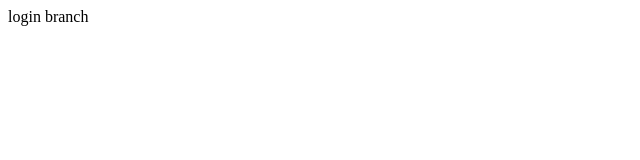
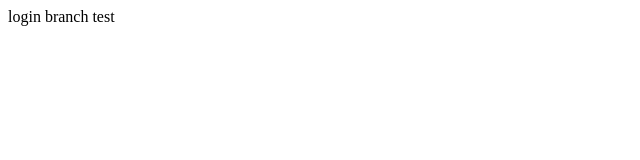
Before and after one commit to princeid/MyAppSample2, a plain HTML site: page login.html in a window 1280 px wide. Shown: the full height of the page, 0-640 px from the left. Drawn offline with Linux system fonts and the light colour scheme.

Commit message:
added test to body tag

```diff
--- a/login.html
+++ b/login.html
@@ -4,6 +4,6 @@
 	<title>new branch</title>
 </head>
 <body>
-login branch
+login branch test
 </body>
 </html>
```
